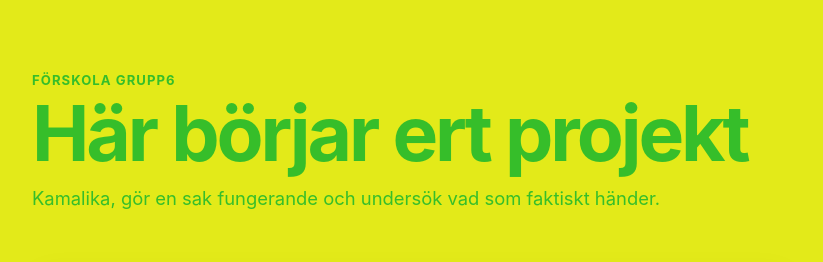
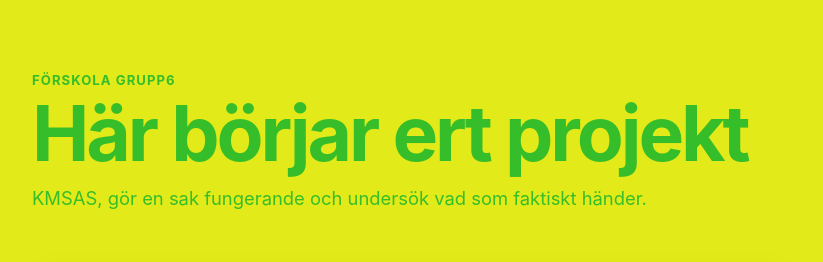
Before and after one commit to Kamalika66/17september, a website: page public/index.html in a window 1280 px wide. Shown: the top 262 px of the page, without its empty margins (228-1051 px from the left). Drawn offline with Linux system fonts and the light colour scheme; no server answers.

Commit message:
Group name change

```diff
--- a/public/index.html
+++ b/public/index.html
@@ -11,7 +11,7 @@
       <p class="eyebrow">Förskola Grupp6</p>
       <h1>Här börjar ert projekt</h1>
       <p class="intro">
-        Kamalika,
+        KMSAS,
         gör en sak fungerande och undersök vad som faktiskt händer.
       </p>
     </header>
```
